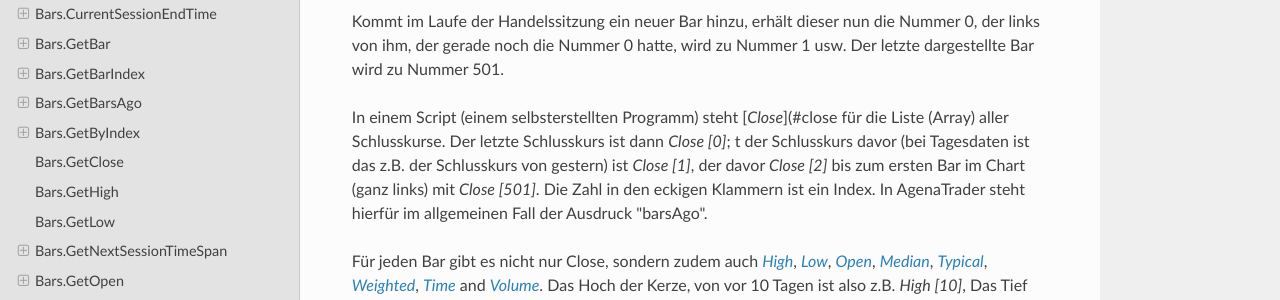
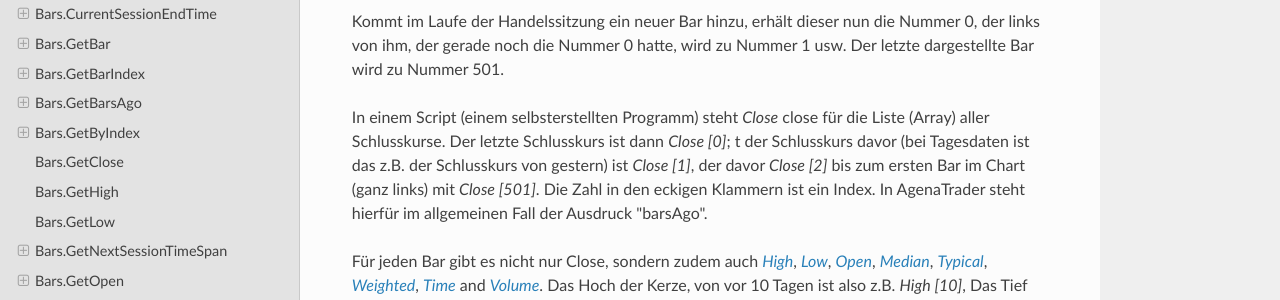
Before and after one commit to AgenaTrader/AgenaScript-documentation-de, an MkDocs documentation site: the page built from sources/umgang_mit_bars_und_instrumenten.md, in a window 1280 px wide and 900 px high, scrolled down 922 px. Shown: the part 150-450 px from the top of the window. Built offline with MkDocs 1.6.1, drawn with Linux system fonts in a browser that asks for light colours; nearby versions of some CDN libraries; old or Windows-style settings are respelled for this version of MkDocs; part of the change alters nothing that is shown; some of the changed text lies outside the part shown.

Commit message:
correction of links and markdown errors / warnings

````diff
--- a/sources/umgang_mit_bars_und_instrumenten.md
+++ b/sources/umgang_mit_bars_und_instrumenten.md
@@ -30,7 +30,7 @@ Der aktuelle Schlusskurs, also der Schlusskurs des Bars, der am rechten Rand des
 
 Kommt im Laufe der Handelssitzung ein neuer Bar hinzu, erhält dieser nun die Nummer 0, der links von ihm, der gerade noch die Nummer 0 hatte, wird zu Nummer 1 usw. Der letzte dargestellte Bar wird zu Nummer 501.
 
-In einem Script (einem selbsterstellten Programm) steht [*Close*](#close für die Liste (Array) aller Schlusskurse. Der letzte Schlusskurs ist dann *Close \[0\]*; t der Schlusskurs davor (bei Tagesdaten ist das z.B. der Schlusskurs von gestern) ist *Close \[1\]*,  der davor  *Close \[2\]* bis zum ersten Bar im Chart (ganz links) mit *Close \[501\]*. Die Zahl in den eckigen Klammern ist ein Index. In AgenaTrader steht hierfür im allgemeinen Fall der Ausdruck "barsAgo".
+In einem Script (einem selbsterstellten Programm) steht *Close* close für die Liste (Array) aller Schlusskurse. Der letzte Schlusskurs ist dann *Close \[0\]*; t der Schlusskurs davor (bei Tagesdaten ist das z.B. der Schlusskurs von gestern) ist *Close \[1\]*,  der davor  *Close \[2\]* bis zum ersten Bar im Chart (ganz links) mit *Close \[501\]*. Die Zahl in den eckigen Klammern ist ein Index. In AgenaTrader steht hierfür im allgemeinen Fall der Ausdruck "barsAgo".
 
 Für jeden Bar gibt es nicht nur Close, sondern zudem auch [*High*](#high), [*Low*](#low), [*Open*](#open), [*Median*](#median), [*Typical*](#typical), [*Weighted*](#weighted), [*Time*](#time) and [*Volume*](#volume). Das Hoch der Kerze, von vor 10 Tagen ist also z.B.  *High \[10\]*, Das Tief von gestern *Low \[1\]*...
 
@@ -41,7 +41,7 @@ Möchte man bereits auf die Werte der sich gerade ausbildenden Kerze zurückgrei
 
 In diesem Fall bekommt der aktuell laufende Bar die Nummer 0, der Bar links neben dem aktuell laufenden die Nummer 1 usw. Der letzte Bar (im Beispiel oben) hätte jetzt die Nummer 502.
 
-Mit close \[0\] bekommt man nun den jeweils letzten Kurs, der gerade vom Datenanbieter an AgenaTrader übermittelt wurde. Alle Werte des Bars (high \[0\], low \[0\]…) können sich solange verändern, bis der Bar fertig ausgebildet ist und ein neuer Bar begonnen hat. Nur Open[0] ändert sich auch in diesem Fall nicht mehr.
+Mit close \[0\] bekommt man nun den jeweils letzten Kurs, der gerade vom Datenanbieter an AgenaTrader übermittelt wurde. Alle Werte des Bars (high \[0\], low \[0\]…) können sich solange verändern, bis der Bar fertig ausgebildet ist und ein neuer Bar begonnen hat. Nur Open\[0\] ändert sich auch in diesem Fall nicht mehr.
 
 ## Eigenschaften von Bars
 ### Eigenschaften von Bars
@@ -594,7 +594,7 @@ Bars.IsSessionBreak
 ```cs
 if (Bars.IsSessionBreak)
 {
-Print("Die Börse Xetra hat gerade eine Handelspause"");
+Print("Die Börse Xetra hat gerade eine Handelspause.");
 }
 ```
 ## Bars.LastBarCompleteness
@@ -1111,15 +1111,15 @@ Folgende Datenserien sind verfügbar:
 
 [*High*](#high) [*Highs*](#highs)
 
-[*Low*](#low)(#low) [*Lows*](#lows)
+[*Low*](#low) [*Lows*](#lows)
 
 [*Close*](#close) [*Closes*](#closes)
 
 [*Median*](#median) [*Medians*](#medians)
 
-[*Typical*](#typical)(#Typical) [*Typicals*](#typicals)
-
-[*Weighted*](#weighted)(#weighted) [*Weighteds*](#weighteds)
+[*Typical*](#typical) [*Typicals*](#typicals)
+
+[*Weighted*](#weighted) [*Weighteds*](#weighteds)
 
 [*Time*](#time) [*Times*](#times)
 
````
